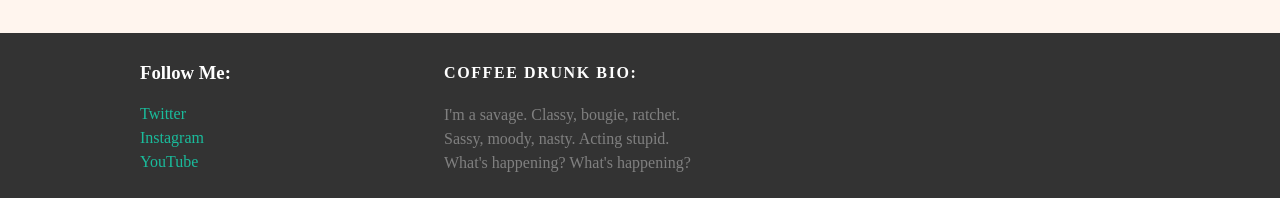
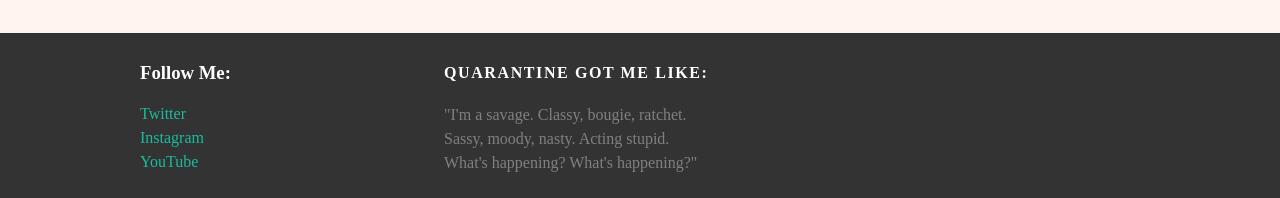
Before and after one commit to Sharah/sharah.github.io, a plain HTML site: page about.html in a window 1280 px wide. Shown: the part 911-1109 px from the top of the page. Drawn offline with Linux system fonts and the light colour scheme.

Commit message:
Update about.html

```diff
--- a/about.html
+++ b/about.html
@@ -41,10 +41,10 @@
                             </p>
                         </div>
                         <div class="column">
-                            <h4>Coffee Drunk Bio:</h4>
-                            <p>I'm a savage. Classy, bougie, ratchet.<br>
+                            <h4>Quarantine got me like:</h4>
+                            <p>"I'm a savage. Classy, bougie, ratchet.<br>
                                 Sassy, moody, nasty.
-                                Acting stupid. <br><span>What's happening? What's happening?</span></p>
+                                Acting stupid.<br><span>What's happening? What's happening?"</span></p>
                     </div>
                 </div>
             </div>
```
